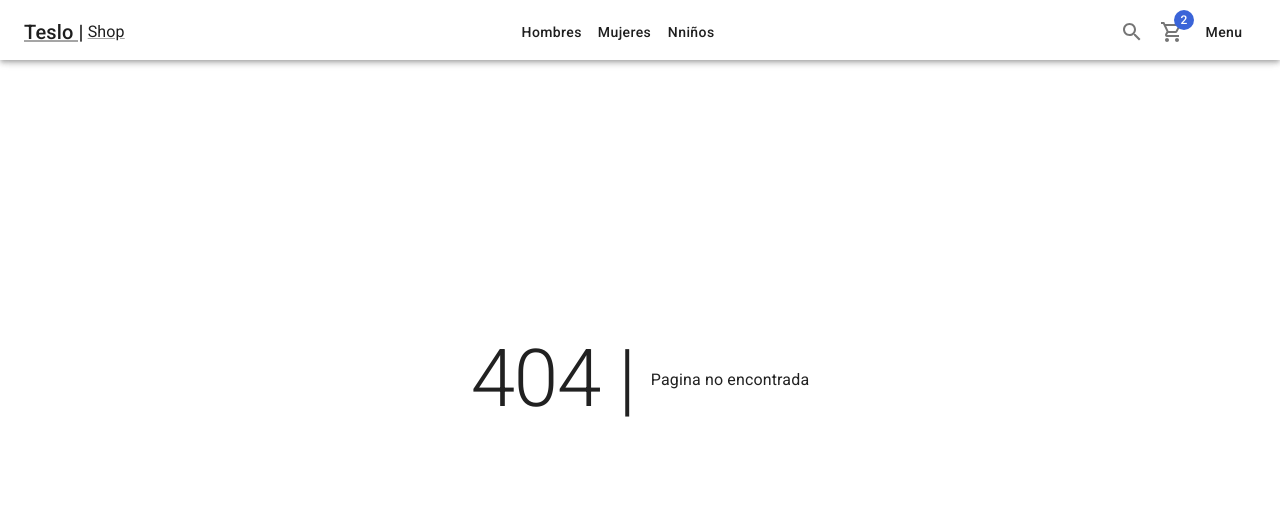
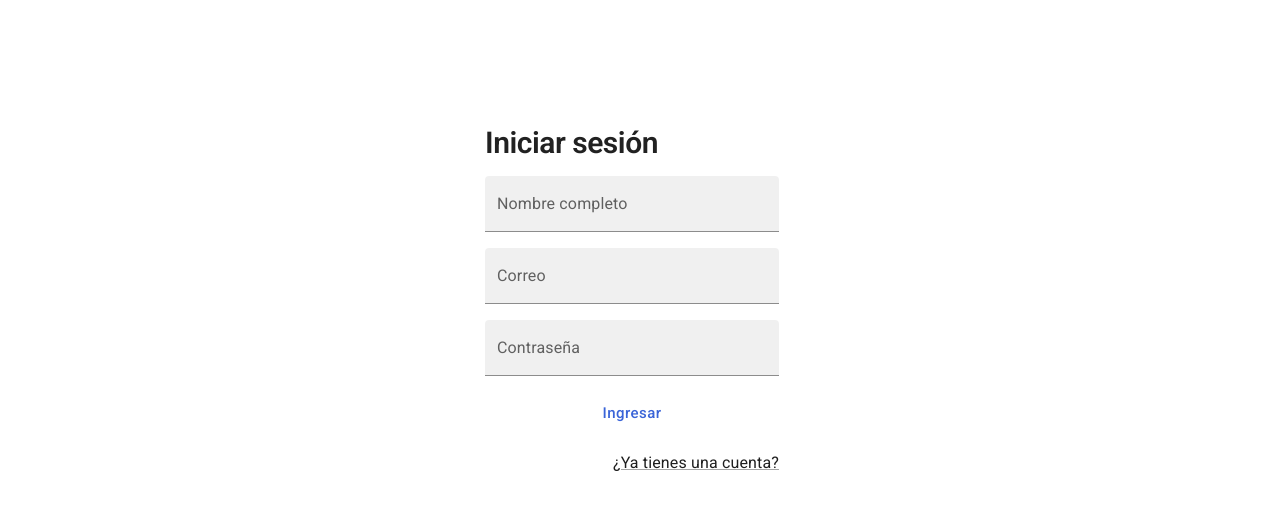
Before and after one commit to EmmanuelJCA/teslo-shop-webapp, a Next.js app: page /auth/register in a window 1280 px wide. Before the commit this address had no page. Shown: the top 510 px of the page. Built offline with nearby package versions, Linux system fonts and the light colour scheme.

Commit message:
register page

```diff
--- /dev/null
+++ b/pages/auth/register.tsx
@@ -0,0 +1,47 @@
+import React from 'react';
+import NextLink from 'next/link';
+import { Box, Button, Grid, Link, TextField, Typography } from '@mui/material';
+
+import { AuthLayout } from '../../components/layouts';
+
+const RegisterPage = () => {
+  return (
+    <AuthLayout title='Ingresar'>
+      <Box sx={{ width: 350, padding:'10px 20px' }}>
+        <Grid container xs={ 12 } spacing={ 2 }>
+          <Grid item>
+            <Typography variant='h1' component='h1'>Iniciar sesión</Typography>
+          </Grid>
+
+          <Grid item xs={ 12 }>
+            <TextField label='Nombre completo' variant='filled' fullWidth />
+          </Grid>
+
+          <Grid item xs={ 12 }>
+            <TextField label='Correo' variant='filled' fullWidth />
+          </Grid>
+
+          <Grid item xs={ 12 }>
+            <TextField label='Contraseña' variant='filled' fullWidth />
+          </Grid>
+
+          <Grid item xs={ 12 }>
+            <Button color='secondary' className='circular-btn' size='large' fullWidth>
+              Ingresar
+            </Button>
+          </Grid>
+
+          <Grid item xs={ 12 } display='flex' justifyContent='end'>
+            <NextLink href='/auth/login' passHref legacyBehavior>
+              <Link underline='always'>
+                ¿Ya tienes una cuenta?
+              </Link>
+            </NextLink>
+          </Grid>
+        </Grid>
+      </Box>
+    </AuthLayout>
+  )
+}
+
+export default RegisterPage;
```
